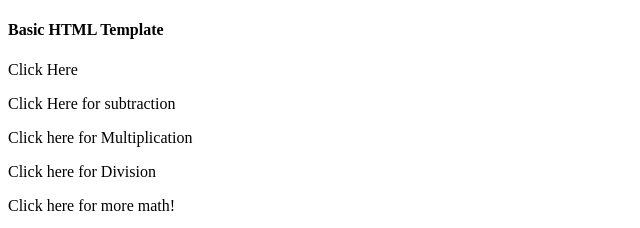
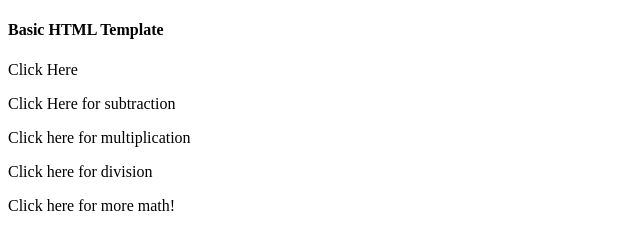
Before and after one commit to Jwise777/Javascript_Projects, a plain HTML site: page Project3_math_operators/Index.html in a window 1280 px wide. Shown: the top 228 px of the page, 0-640 px from the left. Drawn offline with Linux system fonts and the light colour scheme.

Commit message:
changes case

```diff
--- a/Project3_math_operators/Index.html
+++ b/Project3_math_operators/Index.html
@@ -11,8 +11,8 @@
 		</header>
 		<p id="Math" onclick="addition_Function()">Click Here</p>
         <p id="Math" onClick="subtraction_Function()">Click Here for subtraction</p>
-        <p id="Math" onClick="Multiplication()">Click here for Multiplication</p>
-        <p id="Math" onClick="Division()">Click here for Division</p>
+        <p id="Math" onClick="multiplication()">Click here for multiplication</p>
+        <p id="Math" onClick="division()">Click here for division</p>
         <p id="Math" onClick="more_Math()">Click here for more math!</p>
         <p id="Math" onClick="modulus_Operator()">Click here for a modulus operator</p>
         <p id="Math" onClick="negation_Operator()">Click here for negation</p>
```
